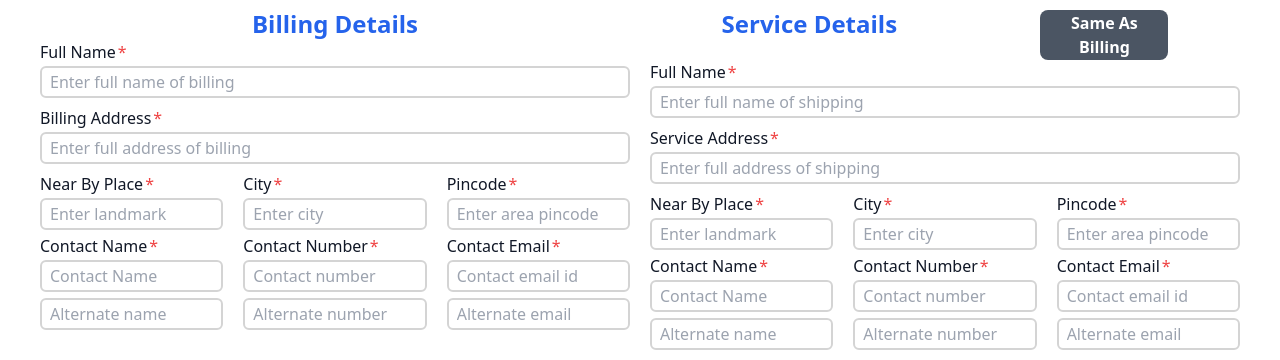
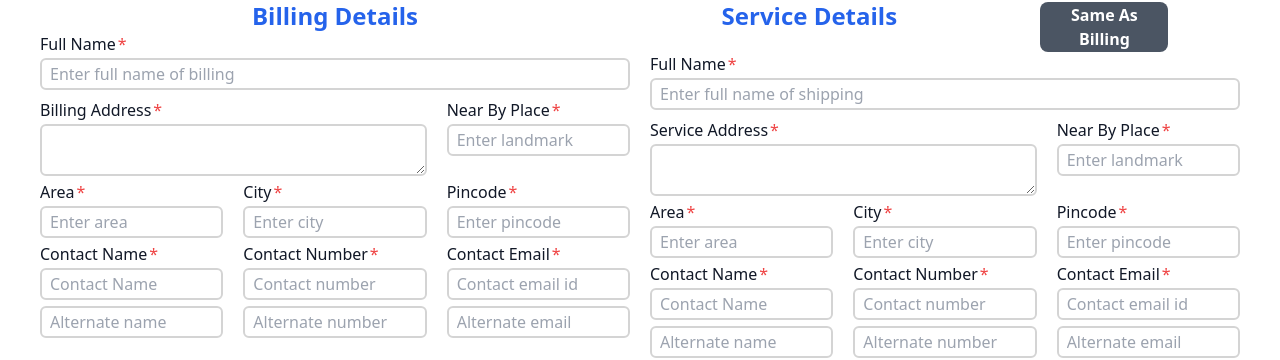
Before and after one commit to mayurkanade44/PMS-Contract, a React (Vite) app in the folder client/: page /contract/1 in a window 1280 px wide. Shown: the part 248-608 px from the top of the page. Built offline with nearby package versions, Linux system fonts and the light colour scheme; no server answers; sample sign-in values are in the browser's storage.

Commit message:
frontend contract details changes

```diff
--- a/client/src/App.jsx
+++ b/client/src/App.jsx
@@ -18,7 +18,6 @@ import {
   Home,
   Login,
   NewContract,
-  Register,
   ServiceCard,
 } from "./pages";
 
@@ -41,7 +40,6 @@ function App() {
         <Route path="/report/:id" element={<ClientReport />} />
 
         <Route path="" element={<ProtectedRoute />}>
-          <Route path="/register" element={<Register />} />
           <Route path="/home" element={<Home />} />
           <Route path="/dashboard" element={<Dashboard />} />
           <Route path="/contract/:id" element={<NewContract />} />
@@ -55,7 +53,6 @@ function App() {
 
         <Route path="" element={<ProtectedRoute admin={true} />}>
           <Route path="/admin" element={<Admin />} />
-          <Route path="/register" element={<Register />} />
         </Route>
       </Route>
     )
--- a/client/src/components/Navbar.jsx
+++ b/client/src/components/Navbar.jsx
@@ -50,8 +50,7 @@ const Navbar = () => {
   };
 
   return (
-    <>
-      <div className="bg-gray-200 h-full w-full">
+    <div className="bg-gray-200 h-full w-full mb-16 lg:mb-2">
       <nav className="bg-white shadow xl:block hidden">
         <div className="mx-auto container px-1 py-2 xl:py-0">
           <div
@@ -214,7 +213,6 @@ const Navbar = () => {
         </div>
       </nav>
     </div>
-    </>
   );
 };
 export default Navbar;
--- a/client/src/pages/Admin.jsx
+++ b/client/src/pages/Admin.jsx
@@ -106,7 +106,7 @@ const Admin = () => {
   };
 
   return (
-    <div className="py-14 lg:py-0">
+    <div className="pb-10">
       {isLoading ||
       deleteValueLoading ||
       addValueLoading ||
--- a/client/src/pages/AllServiceCards.jsx
+++ b/client/src/pages/AllServiceCards.jsx
@@ -259,7 +259,7 @@ const AllServiceCards = () => {
                   })}
                   id="treatmentLocation"
                   name="treatmentLocation"
-                  rows={3}
+                  rows={2}
                   className="block w-full rounded-md border-0 px-1.5 text-gray-900 shadow-sm ring-1 ring-inset ring-gray-300 placeholder:text-gray-400 sm:text-sm sm:leading-6"
                 />
                 <p className="text-xs text-red-500 -bottom-4 pl-1">
--- a/client/src/pages/Dashboard.jsx
+++ b/client/src/pages/Dashboard.jsx
@@ -147,7 +147,7 @@ const Dashboard = () => {
                           {service.contract.contractNo}
                         </td>
                         <td className="border-r w-32 px-2 py-1 font-normal dark:border-neutral-500">
-                          {service.contract.shipToAddress.name}
+                          {service.contract.shipToDetails.name}
                         </td>
                         <td className="border-r w-32 px-2 py-1 font-normal dark:border-neutral-500">
                           {service.services.map((item) => item.label + ", ")}
--- a/client/src/pages/Home.jsx
+++ b/client/src/pages/Home.jsx
@@ -151,10 +151,10 @@ const Home = () => {
                       {dateFormat(contract.createdAt)}
                     </td>
                     <td className="px-3 border-r font-normal dark:border-neutral-500">
-                      {contract.billToAddress.name}
+                      {contract.billToDetails.name}
                     </td>
                     <td className="px-3 border-r font-normal dark:border-neutral-500">
-                      {contract.shipToAddress.name}
+                      {contract.shipToDetails.name}
                     </td>
                     <td className="px-3 border-r font-normal text-center dark:border-neutral-500">
                       {dateFormat(contract.tenure.startDate)}
--- a/client/src/pages/NewContract.jsx
+++ b/client/src/pages/NewContract.jsx
@@ -43,28 +43,30 @@ const NewContract = () => {
         time: "10 am - 12 pm",
       },
       billingFrequency: "",
-      billToAddress: {
+      billToDetails: {
         name: "",
         address: "",
         nearBy: "",
+        area: "",
         city: "",
         pincode: "",
+        contact: [
+          { name: "", number: "", email: "" },
+          { name: "", number: "", email: "" },
+        ],
       },
-      shipToAddress: {
+      shipToDetails: {
         name: "",
         address: "",
         nearBy: "",
+        area: "",
         city: "",
         pincode: "",
-      },
-      billToContact: [
+        contact: [
           { name: "", number: "", email: "" },
           { name: "", number: "", email: "" },
         ],
-      shipToContact: [
-        { name: "", number: "", email: "" },
-        { name: "", number: "", email: "" },
-      ],
+      },
     },
   });
 
@@ -78,8 +80,8 @@ const NewContract = () => {
   }, []);
 
   const handleCopyDetails = () => {
-    setValue("shipToAddress", getValues("billToAddress"));
-    setValue("shipToContact", getValues("billToContact"));
+    setValue("shipToDetails", getValues("billToDetails"));
+    // setValue("shipToContact", getValues("billToContact"));
   };
 
   const submit = async (data) => {
@@ -112,7 +114,7 @@ const NewContract = () => {
       {(newContractLoading || updateContractLoading || isLoading) && (
         <Loading />
       )}
-      <form onSubmit={handleSubmit(submit)} className="my-4">
+      <form onSubmit={handleSubmit(submit)} className="mb-3">
         <div className="grid grid-cols-12 gap-x-5 gap-y-2 mb-2">
           <div className="col-span-6 md:col-span-4 lg:col-span-2">
             <Controller
@@ -150,7 +152,6 @@ const NewContract = () => {
           <div className="col-span-6 md:col-span-4 lg:col-span-3">
             <InputRow
               label="Billing Frequency"
-              message="Billing frequency is required"
               placeholder="Full payment"
               id="billingFrequency"
               errors={errors}
@@ -197,7 +198,6 @@ const NewContract = () => {
           <div className="col-span-6 md:col-span-4 lg:col-span-2">
             <InputRow
               label="Preferred Day"
-              message="Preferred day is required"
               placeholder="Monday"
               id="preferred.day"
               errors={errors}
@@ -235,111 +235,130 @@ const NewContract = () => {
             <div className="mb-2">
               <InputRow
                 label="Full Name"
-                message="Name is required"
                 placeholder="Enter full name of billing"
-                id="billToAddress.name"
+                id="billToDetails.name"
                 errors={errors}
                 register={register}
               />
               <p className="text-xs text-red-500 -bottom-4 pl-1">
-                {errors.billToAddress?.name && "Billing name is required"}
+                {errors.billToDetails?.name && "Billing name is required"}
               </p>
             </div>
-            <div className="mb-2">
+            <div className="grid grid-cols-1 lg:grid-cols-3 gap-x-5 gap-y-1 mb-1">
+              <div className="col-span-2">
+                <label
+                  htmlFor="billingAddress"
+                  className="block text-md font-medium leading-6 text-gray-900 mb-0.5"
+                >
+                  Billing Address
+                  <span className="text-red-500 required-dot ml-0.5">*</span>
+                </label>
+                <textarea
+                  {...register("billToDetails.address", {
+                    required: "Billing address is required",
+                  })}
+                  id="billToDetails.address"
+                  name="billToDetails.address"
+                  rows={2}
+                  className="block w-full px-2 border-2 rounded-md outline-none transition border-neutral-300 focus:border-black"
+                />
+                <p className="text-xs text-red-500 pl-1">
+                  {errors.billToDetails?.address?.message}
+                </p>
+              </div>
+              <div>
                 <InputRow
-                label="Billing Address"
-                message="Address is required"
-                placeholder="Enter full address of billing"
-                id="billToAddress.address"
+                  label="Near By Place"
+                  placeholder="Enter landmark"
+                  id="billToDetails.nearBy"
                   errors={errors}
                   register={register}
                 />
                 <p className="text-xs text-red-500 -bottom-4 pl-1">
-                {errors.billToAddress?.address && "Billing address is required"}
+                  {errors.billToDetails?.nearBy && "Landmark is required"}
                 </p>
+              </div>
             </div>
             <div className="grid grid-cols-1 lg:grid-cols-3 gap-x-5 gap-y-1">
               <div>
                 <InputRow
-                  label="Near By Place"
-                  message="Landmark is required"
-                  placeholder="Enter landmark"
-                  id="billToAddress.nearBy"
+                  label="Area"
+                  placeholder="Enter area"
+                  id="billToDetails.area"
                   errors={errors}
                   register={register}
                 />
                 <p className="text-xs text-red-500 -bottom-4 pl-1">
-                  {errors.billToAddress?.nearBy && "Landmark is required"}
+                  {errors.billToDetails?.area && "Area is required"}
                 </p>
               </div>
               <div>
                 <InputRow
                   label="City"
-                  message="City name is required"
                   placeholder="Enter city"
-                  id="billToAddress.city"
+                  id="billToDetails.city"
                   errors={errors}
                   register={register}
                 />
                 <p className="text-xs text-red-500 -bottom-4 pl-1">
-                  {errors.billToAddress?.city && "City is required"}
+                  {errors.billToDetails?.city && "City is required"}
                 </p>
               </div>
               <div>
                 <InputRow
                   label="Pincode"
-                  message="Area pincode is required"
-                  placeholder="Enter area pincode"
-                  id="billToAddress.pincode"
+                  placeholder="Enter pincode"
+                  id="billToDetails.pincode"
                   errors={errors}
                   register={register}
                 />
                 <p className="text-xs text-red-500 -bottom-4 pl-1">
-                  {errors.billToAddress?.pincode && "Pincode is required"}
+                  {errors.billToDetails?.pincode && "Pincode is required"}
                 </p>
               </div>
               <div>
                 <InputRow
                   label="Contact Name"
                   placeholder="Contact Name"
-                  id="billToContact.0.name"
+                  id="billToDetails.contact.0.name"
                   errors={errors}
                   register={register}
                 />
                 <p className="text-xs text-red-500 -bottom-4 pl-1">
-                  {errors.billToContact && "Contact name is required"}
+                  {errors.billToDetails?.contact && "Contact name is required"}
                 </p>
               </div>
               <div>
                 <InputRow
                   label="Contact Number"
                   placeholder="Contact number"
-                  id="billToContact.0.number"
+                  id="billToDetails.contact.0.number"
                   errors={errors}
                   register={register}
                 />
                 <p className="text-xs text-red-500 -bottom-4 pl-1">
-                  {errors.billToContact && "Contact number is required"}
+                  {errors.billToDetails?.contact &&
+                    "Contact number is required"}
                 </p>
               </div>
               <div>
                 <InputRow
                   label="Contact Email"
                   placeholder="Contact email id"
-                  id="billToContact.0.email"
+                  id="billToDetails.contact.0.email"
                   errors={errors}
                   register={register}
                   type="email"
                 />
                 <p className="text-xs text-red-500 -bottom-4 pl-1">
-                  {errors.billToContact && "Contact email is required"}
+                  {errors.billToDetails?.contact && "Contact email is required"}
                 </p>
               </div>
               <div>
                 <InputRow
                   required={false}
                   placeholder="Alternate name"
-                  id="billToContact.1.name"
+                  id="billToDetails.contact.1.name"
                   errors={errors}
                   register={register}
                 />
@@ -348,7 +367,7 @@ const NewContract = () => {
                 <InputRow
                   required={false}
                   placeholder="Alternate number"
-                  id="billToContact.1.number"
+                  id="billToDetails.contact.1.number"
                   errors={errors}
                   register={register}
                 />
@@ -356,7 +375,7 @@ const NewContract = () => {
               <div>
                 <InputRow
                   placeholder="Alternate email"
-                  id="billToContact.1.email"
+                  id="billToDetails.contact.1.email"
                   errors={errors}
                   register={register}
                   type="email"
@@ -381,112 +400,130 @@ const NewContract = () => {
             <div className="mb-2">
               <InputRow
                 label="Full Name"
-                message="Name is required"
                 placeholder="Enter full name of shipping"
-                id="shipToAddress.name"
+                id="shipToDetails.name"
                 errors={errors}
                 register={register}
               />
               <p className="text-xs text-red-500 -bottom-4 pl-1">
-                {errors.shipToAddress?.name && "Shipping name is required"}
+                {errors.shipToDetails?.name && "Shipping name is required"}
               </p>
             </div>
-            <div className="mb-2">
+            <div className="grid grid-cols-1 lg:grid-cols-3 gap-x-5 gap-y-1 mb-1">
+              <div className="col-span-2">
+                <label
+                  htmlFor="billingAddress"
+                  className="block text-md font-medium leading-6 text-gray-900 mb-0.5"
+                >
+                  Service Address
+                  <span className="text-red-500 required-dot ml-0.5">*</span>
+                </label>
+                <textarea
+                  {...register("shipToDetails.address", {
+                    required: "Service address is required",
+                  })}
+                  id="shipToDetails.address"
+                  name="shipToDetails.address"
+                  rows={2}
+                  className="block w-full px-2 border-2 rounded-md outline-none transition border-neutral-300 focus:border-black"
+                />
+                <p className="text-xs text-red-500 pl-1">
+                  {errors.shipToDetails?.address?.message}
+                </p>
+              </div>
+              <div>
                 <InputRow
-                label="Service Address"
-                message="Address is required"
-                placeholder="Enter full address of shipping"
-                id="shipToAddress.address"
+                  label="Near By Place"
+                  placeholder="Enter landmark"
+                  id="shipToDetails.nearBy"
                   errors={errors}
                   register={register}
                 />
                 <p className="text-xs text-red-500 -bottom-4 pl-1">
-                {errors.shipToAddress?.address &&
-                  "Shipping address is required"}
+                  {errors.shipToDetails?.nearBy && "Landmark is required"}
                 </p>
+              </div>
             </div>
             <div className="grid grid-cols-1 lg:grid-cols-3 gap-x-5 gap-y-1">
               <div>
                 <InputRow
-                  label="Near By Place"
-                  message="Landmark is required"
-                  placeholder="Enter landmark"
-                  id="shipToAddress.nearBy"
+                  label="Area"
+                  placeholder="Enter area"
+                  id="shipToDetails.area"
                   errors={errors}
                   register={register}
                 />
                 <p className="text-xs text-red-500 -bottom-4 pl-1">
-                  {errors.shipToAddress?.nearBy && "Landmark is required"}
+                  {errors.shipToDetails?.area && "Area is required"}
                 </p>
               </div>
               <div>
                 <InputRow
                   label="City"
-                  message="City name is required"
                   placeholder="Enter city"
-                  id="shipToAddress.city"
+                  id="shipToDetails.city"
                   errors={errors}
                   register={register}
                 />
                 <p className="text-xs text-red-500 -bottom-4 pl-1">
-                  {errors.shipToAddress?.city && "City is required"}
+                  {errors.shipToDetails?.city && "City is required"}
                 </p>
               </div>
               <div>
                 <InputRow
                   label="Pincode"
-                  message="Area pincode is required"
-                  placeholder="Enter area pincode"
-                  id="shipToAddress.pincode"
+                  placeholder="Enter pincode"
+                  id="shipToDetails.pincode"
                   errors={errors}
                   register={register}
                 />
                 <p className="text-xs text-red-500 -bottom-4 pl-1">
-                  {errors.shipToAddress?.pincode && "Pincode is required"}
+                  {errors.shipToDetails?.pincode && "Pincode is required"}
                 </p>
               </div>
               <div>
                 <InputRow
                   label="Contact Name"
                   placeholder="Contact Name"
-                  id="shipToContact.0.name"
+                  id="shipToDetails.contact.0.name"
                   errors={errors}
                   register={register}
                 />
                 <p className="text-xs text-red-500 -bottom-4 pl-1">
-                  {errors.shipToContact && "Contact name is required"}
+                  {errors.shipToDetails?.contact && "Contact name is required"}
                 </p>
               </div>
               <div>
                 <InputRow
                   label="Contact Number"
                   placeholder="Contact number"
-                  id="shipToContact.0.number"
+                  id="shipToDetails.contact.0.number"
                   errors={errors}
                   register={register}
                 />
                 <p className="text-xs text-red-500 -bottom-4 pl-1">
-                  {errors.shipToContact && "Contact number is required"}
+                  {errors.shipToDetails?.contact &&
+                    "Contact number is required"}
                 </p>
               </div>
               <div>
                 <InputRow
                   label="Contact Email"
                   placeholder="Contact email id"
-                  id="shipToContact.0.email"
+                  id="shipToDetails.contact.0.email"
                   errors={errors}
                   register={register}
                   type="email"
                 />
                 <p className="text-xs text-red-500 -bottom-4 pl-1">
-                  {errors.shipToContact && "Contact email is required"}
+                  {errors.shipToDetails?.contact && "Contact email is required"}
                 </p>
               </div>
               <div>
                 <InputRow
                   required={false}
                   placeholder="Alternate name"
-                  id="shipToContact.1.name"
+                  id="shipToDetails.contact.1.name"
                   errors={errors}
                   register={register}
                 />
@@ -495,7 +532,7 @@ const NewContract = () => {
                 <InputRow
                   required={false}
                   placeholder="Alternate number"
-                  id="shipToContact.1.number"
+                  id="shipToDetails.contact.1.number"
                   errors={errors}
                   register={register}
                 />
@@ -503,7 +540,7 @@ const NewContract = () => {
               <div>
                 <InputRow
                   placeholder="Alternate email"
-                  id="shipToContact.1.email"
+                  id="shipToDetails.contact.1.email"
                   errors={errors}
                   register={register}
                   type="email"
--- a/client/src/pages/Register.jsx
+++ /dev/null
@@ -1,4 +0,0 @@
-const Register = () => {
-  return <div>Register</div>;
-};
-export default Register;
--- a/client/src/pages/index.js
+++ b/client/src/pages/index.js
@@ -1,7 +1,6 @@
 import NewContract from "./NewContract";
 import ContractDetails from "./ContractDetails";
 import Login from "./Login";
-import Register from "./Register";
 import Dashboard from "./Dashboard";
 import AllServiceCards from "./AllServiceCards";
 import ServiceCard from "./ServiceCard";
@@ -11,7 +10,6 @@ import ClientReport from "./ClientReport";
 
 export {
   Login,
-  Register,
   NewContract,
   ContractDetails,
   Dashboard,
```
Also changed, not shown: client/src/pages/ContractDetails.jsx (+10 -8 lines). Lines whose indentation alone changed are shown as unchanged.
